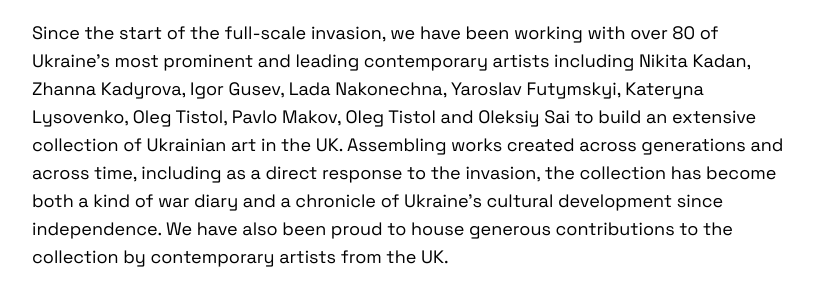
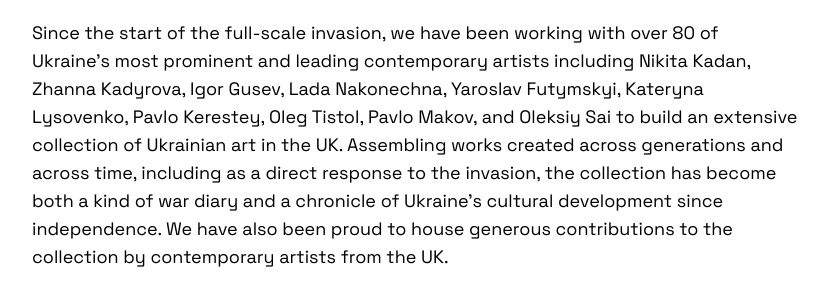
Before and after one commit to Zanemax/artists-for-ukraine, a Jekyll site: the page built from about.html, in a window 1280 px wide and 900 px high, scrolled down 464 px. Shown: the part 239-533 px from the top of the window, without its empty margins (224-1052 px from the left). Built offline with Jekyll 4.4.1, drawn with Linux system fonts in a browser that asks for light colours.

Commit message:
Update about.html

```diff
--- a/about.html
+++ b/about.html
@@ -12,7 +12,7 @@ title: Artists for Ukraine | About
 <p>Those fleeing from Russian advancement and arriving in the western Ukraine, as well as those still close to the front line are still in urgent need of essentials including food, medical supplies, temporary shelters, and protective equipment. While large organisations are providing support, it is small, often self-organised groups that are making the crucial difference on the ground.</p>
 
 <h2>OUR COLLECTION</h2>
-<p>Since the start of the full-scale invasion, we have been working with over 80 of Ukraine's most prominent and leading contemporary artists including Nikita Kadan, Zhanna Kadyrova, Igor Gusev, Lada Nakonechna, Yaroslav Futymskyi, Kateryna Lysovenko, Oleg Tistol, Pavlo Makov, Oleg Tistol and Oleksiy Sai to build an extensive collection of Ukrainian art in the UK. Assembling works created across generations and across time, including as a direct response to the invasion, the collection has become both a kind of war diary and a chronicle of Ukraine's cultural development since independence. We have also been proud to house generous contributions to the collection by contemporary artists from the UK.</p>
+<p>Since the start of the full-scale invasion, we have been working with over 80 of Ukraine's most prominent and leading contemporary artists including Nikita Kadan, Zhanna Kadyrova, Igor Gusev, Lada Nakonechna, Yaroslav Futymskyi, Kateryna Lysovenko, Pavlo Kerestey, Oleg Tistol, Pavlo Makov, and Oleksiy Sai to build an extensive collection of Ukrainian art in the UK. Assembling works created across generations and across time, including as a direct response to the invasion, the collection has become both a kind of war diary and a chronicle of Ukraine's cultural development since independence. We have also been proud to house generous contributions to the collection by contemporary artists from the UK.</p>
 
 <p>We hope to commence a creative dialogue on the issues of war, displacement, imperialism and genocide. How does this war challenge our perceptions (and misperceptions) of Ukrainian identity? Why do cultural heritage and appropriation matter? How have artists shifted their perspectives on their creative processes and what are the strategies for recovery?</p>
 
```
